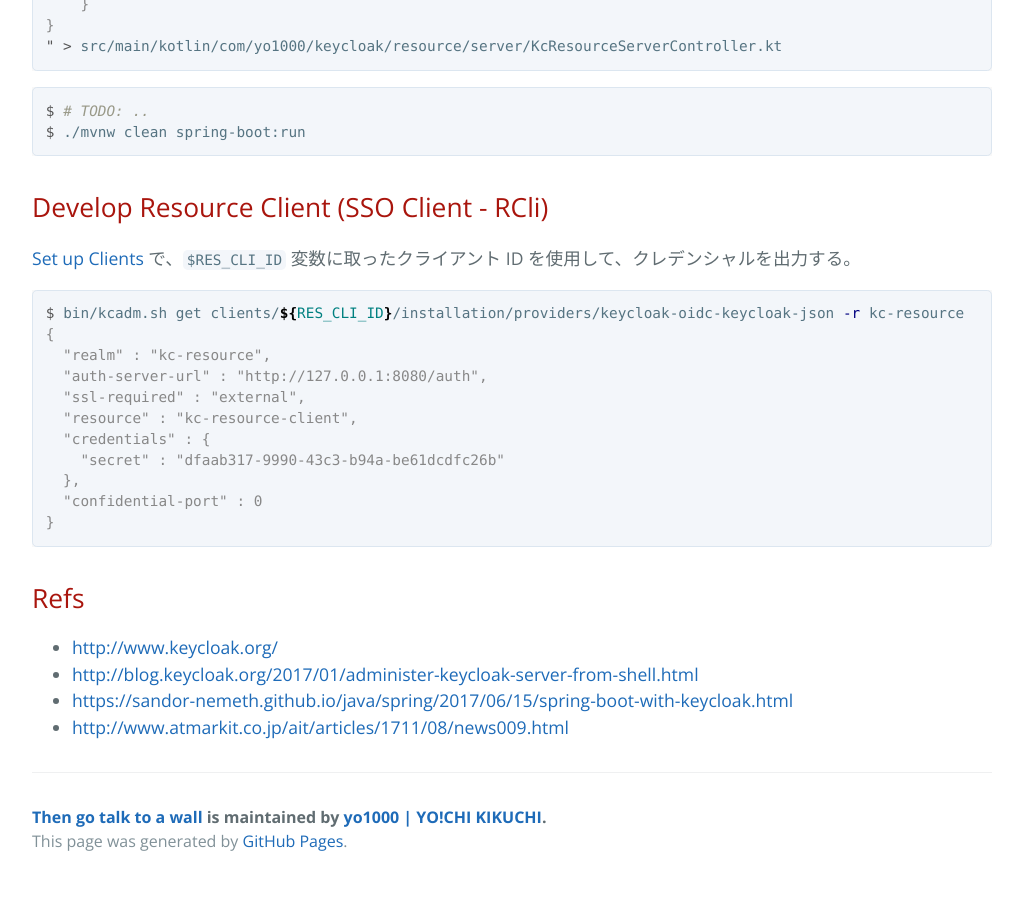
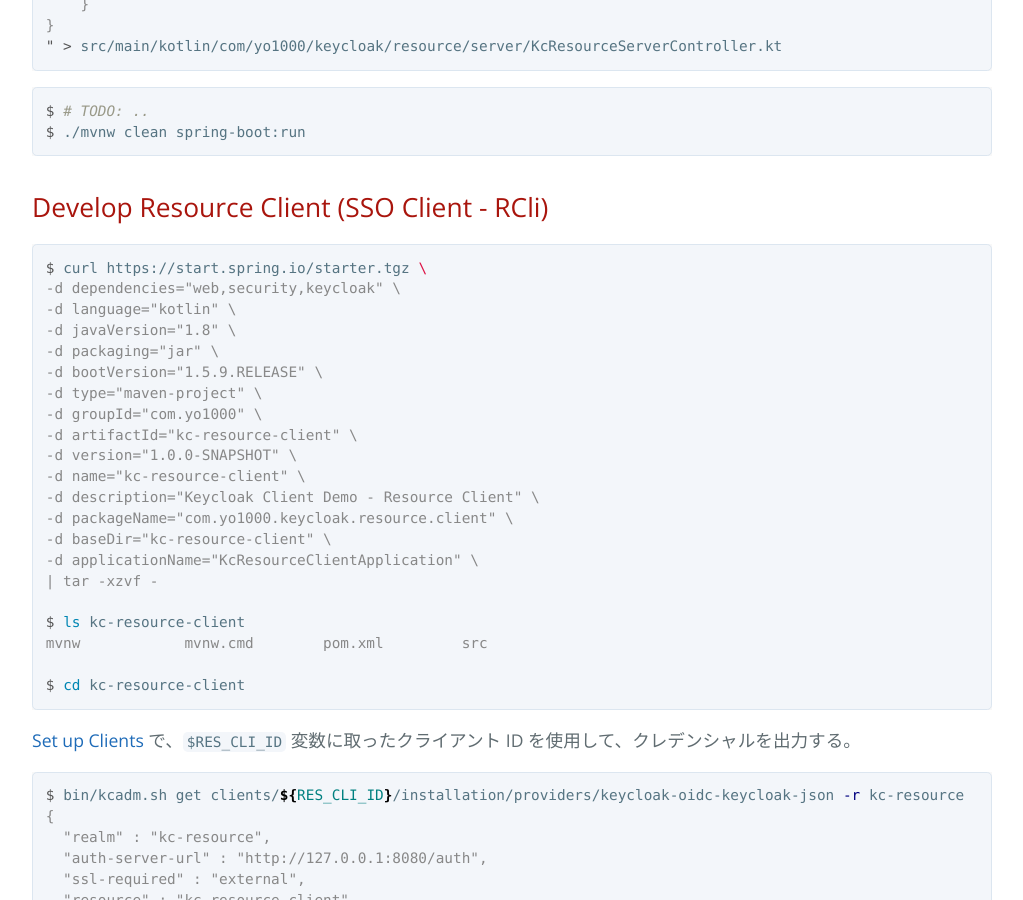
Before and after one commit to yo1000/blog.yo1000.com, a Jekyll site: the page built from _posts/2017-12-18-keycloak-demo.md, in a window 1280 px wide and 900 px high, scrolled down 4885 px. Shown: the whole window, without its empty margins (224-1247 px from the left). Built offline with Jekyll 4.4.1, drawn with Linux system fonts in a browser that asks for light colours; our own code applies the rules of GitHub Pages for plain Markdown files.

Commit message:
Update 2017-12-18-keycloak-demo.md

````diff
--- a/_posts/2017-12-18-keycloak-demo.md
+++ b/_posts/2017-12-18-keycloak-demo.md
@@ -227,6 +227,30 @@
 
 ## Develop Resource Client (SSO Client - RCli)
 
+```console
+$ curl https://start.spring.io/starter.tgz \
+-d dependencies="web,security,keycloak" \
+-d language="kotlin" \
+-d javaVersion="1.8" \
+-d packaging="jar" \
+-d bootVersion="1.5.9.RELEASE" \
+-d type="maven-project" \
+-d groupId="com.yo1000" \
+-d artifactId="kc-resource-client" \
+-d version="1.0.0-SNAPSHOT" \
+-d name="kc-resource-client" \
+-d description="Keycloak Client Demo - Resource Client" \
+-d packageName="com.yo1000.keycloak.resource.client" \
+-d baseDir="kc-resource-client" \
+-d applicationName="KcResourceClientApplication" \
+| tar -xzvf -
+
+$ ls kc-resource-client
+mvnw		mvnw.cmd	pom.xml		src
+
+$ cd kc-resource-client
+```
+
 [Set up Clients](#set-up-clients) で、`$RES_CLI_ID` 変数に取ったクライアント ID を使用して、クレデンシャルを出力する。
 
 ```console
````
